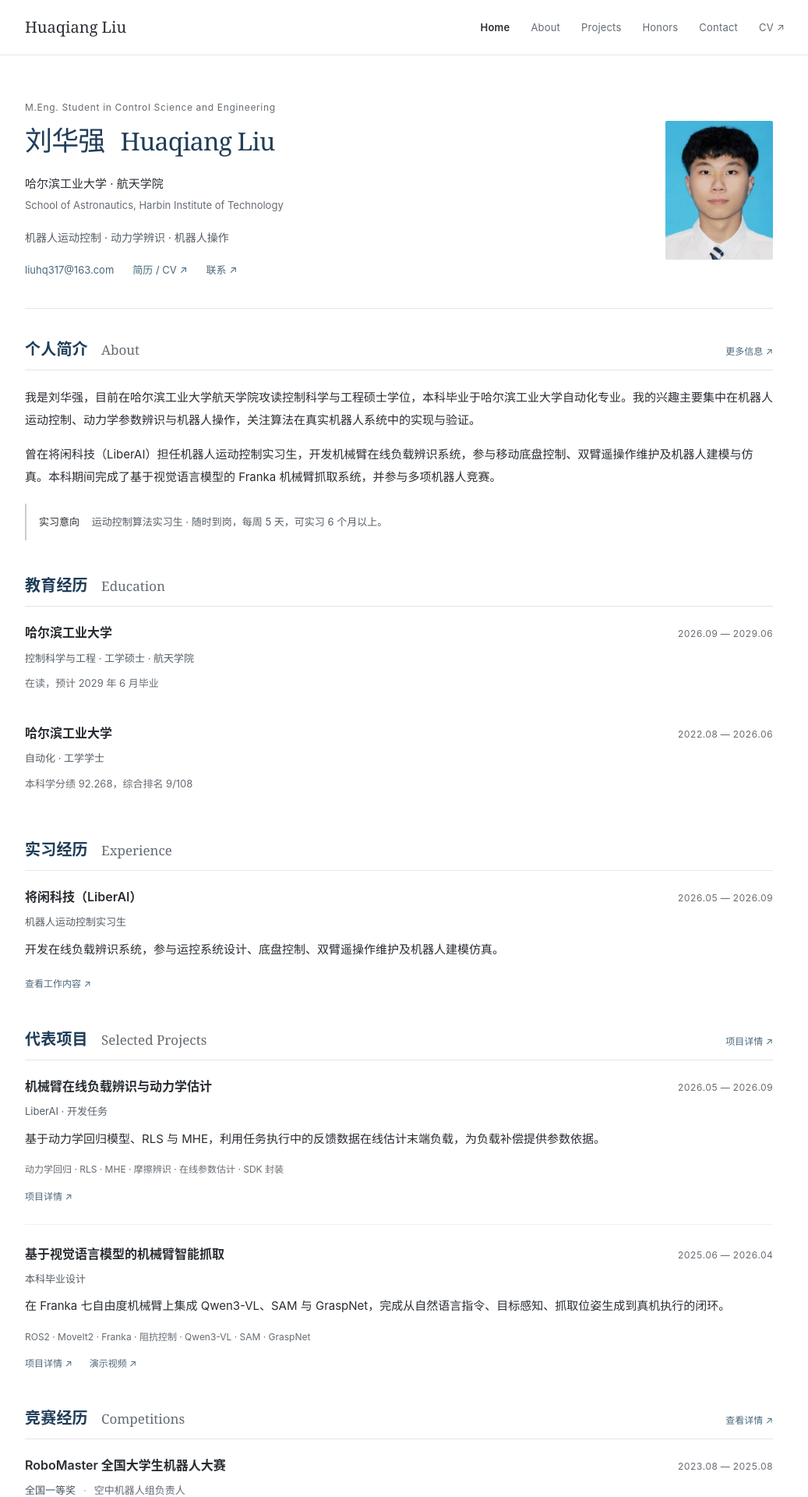
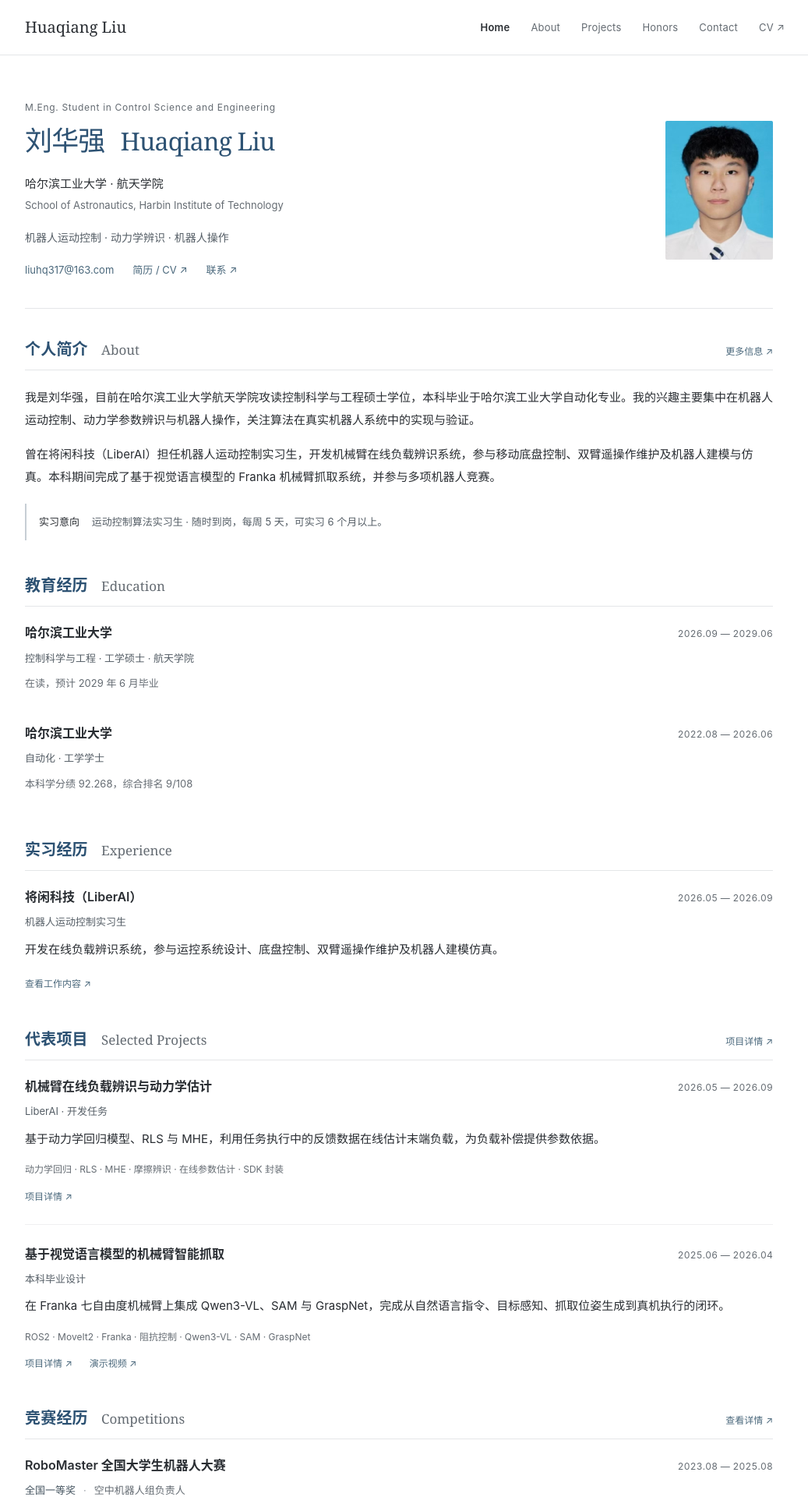
Before and after one commit to huaqLiu/huaqLiu.github.io, a Jekyll site: the page built from index.html, in a window 1280 px wide. Shown: the top 1920 px of the page at 78% size, without its empty margins (128-1165 px from the left). Built offline with Jekyll 4.4.1, drawn with Linux system fonts in a browser that asks for light colours; the list of posts is cut into pages by our own code.

Commit message:
调亮颜色

```diff
--- a/css/academic.css
+++ b/css/academic.css
@@ -1,7 +1,7 @@
 /* Academic pages: quiet typography, restrained color, one reading column. */
 .academic-site {
   --ink: #292d32;
-  --heading: #203e59;
+  --heading: #2d5273;
   --muted: #646b72;
   --link: #49677b;
   --rule: #e4e6e8;
```
Also changed, not shown: 2 other files.
